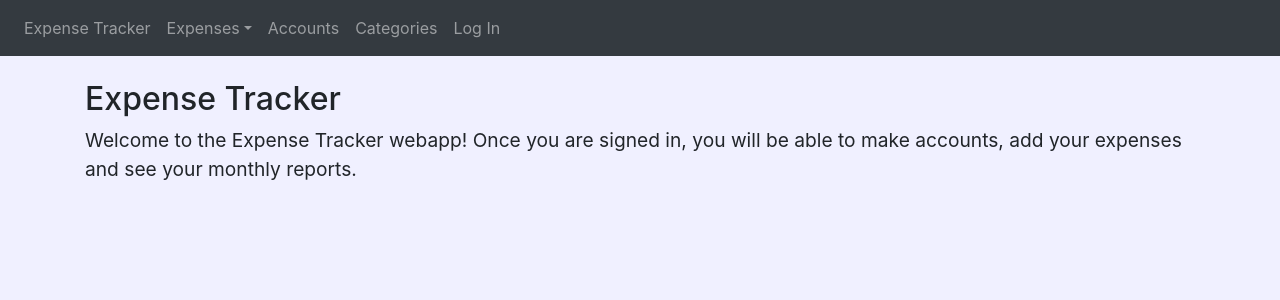
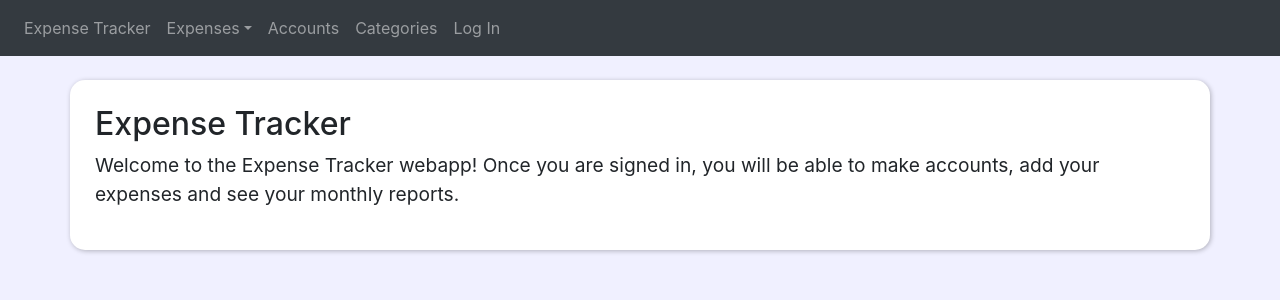
Before and after one commit to leonard1on/expense_tracker, a React (Create React App) app in the folder frontend/: page / in a window 1280 px wide. Shown: the top 300 px of the page. Built offline with nearby package versions, Linux system fonts and the light colour scheme.

Commit message:
Css changes

```diff
--- a/frontend/src/App.css
+++ b/frontend/src/App.css
@@ -10,24 +10,28 @@ tr {
   background-color: white;
 }
 
-.dropdown-menu {
-  background-color: #343a40;
+.container {
+  background-color: white;
+  padding: 25px 25px;
+  border-radius: 15px;
+  box-shadow: 1px 1px 5px #0004;
+  margin-bottom: 40px;
 }
 
-.dropdown-item {
+.Dropdown-item {
   transition: 250ms;
 }
 
-.dropdown-item a {
+.Dropdown-item a {
   color: rgba(255, 255, 255, 0.5);
   text-decoration: none;
 }
 
-.dropdown-item:hover {
+.Dropdown-item:hover {
   background-color: darkslateblue;
 }
 
-.dropdown-item:hover a {
+.Dropdown-item:hover a {
   color: rgba(255, 255, 255, 0.75);
 }
 
@@ -62,6 +66,3 @@ tr {
 .Btn-group {
   display: flex !important;
 }
-
-.Table-Row {
-}
--- a/frontend/src/Components/Navbar.js
+++ b/frontend/src/Components/Navbar.js
@@ -31,15 +31,19 @@ const NavBar = (props) => {
               <DropdownToggle
                 caret
                 className="nav-link"
-                style={{ background: "none", border: "none" }}
+                style={{
+                  background: "none",
+                  border: "none",
+                  boxShadow: "none",
+                }}
               >
                 Expenses
               </DropdownToggle>
-              <DropdownMenu>
-                <DropdownItem>
+              <DropdownMenu style={{ backgroundColor: "#343a40" }}>
+                <DropdownItem className="Dropdown-item">
                   <Link to="/my-expenses">My Expenses</Link>
                 </DropdownItem>
-                <DropdownItem>
+                <DropdownItem className="Dropdown-item">
                   <Link to="/add-expense">Add Expense</Link>
                 </DropdownItem>
               </DropdownMenu>
--- a/frontend/src/Views/AddExpense.js
+++ b/frontend/src/Views/AddExpense.js
@@ -149,7 +149,6 @@ const AddExpense = () => {
           </Col>
         </Row>
       )}
-      <br />
       {error ? <Alert color="danger">{error}</Alert> : null}
       {success ? <Alert color="success">{success}</Alert> : null}
     </Container>
```
